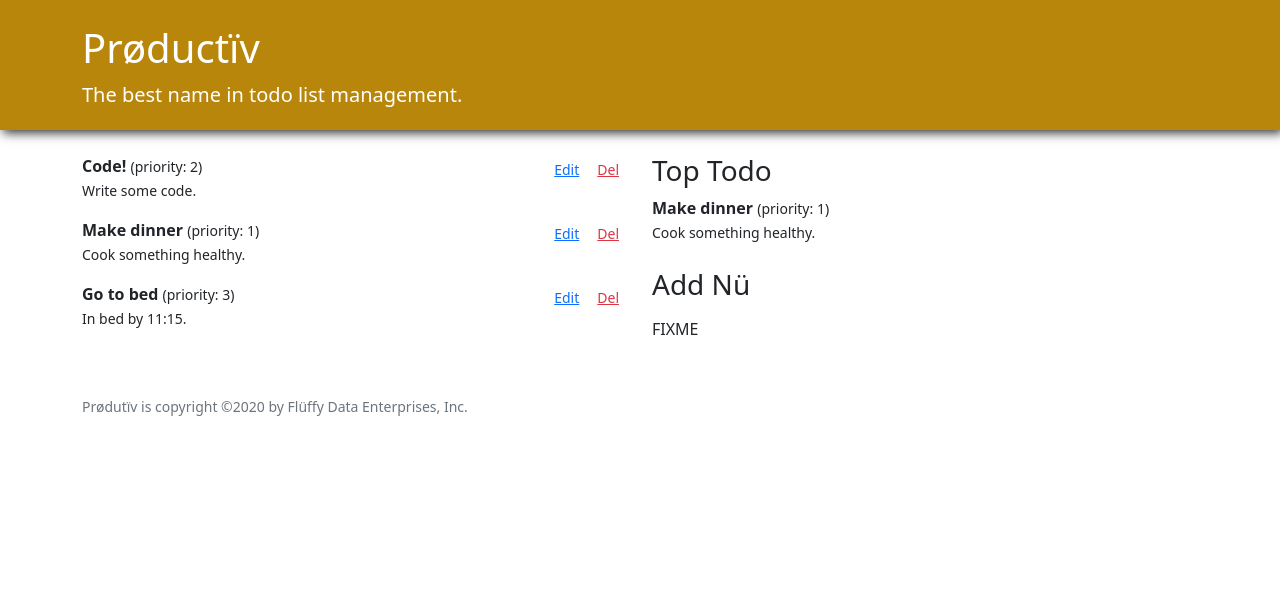
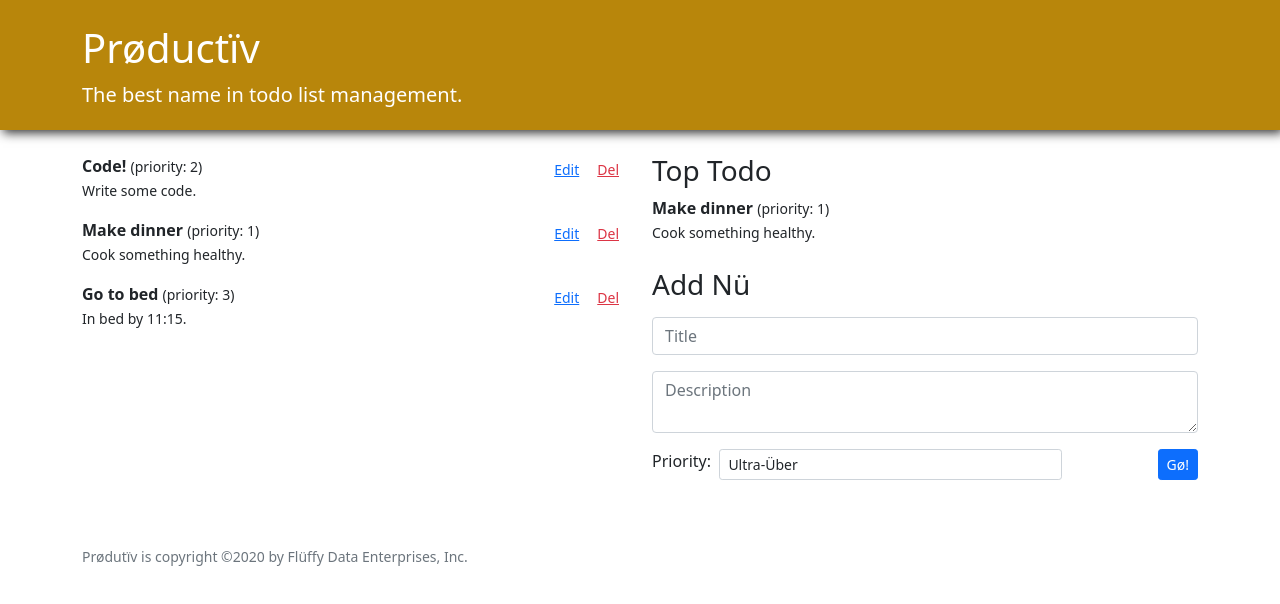
Before and after one commit to bryanpitman/todo, a React (Create React App) app in the folder productiv/: page / in a window 1280 px wide. Shown: the top 604 px of the page. Built offline with nearby package versions, Linux system fonts and the light colour scheme.

Commit message:
todo form complete

```diff
--- a/productiv/src/TodoApp.js
+++ b/productiv/src/TodoApp.js
@@ -3,6 +3,7 @@ import { v4 as uuid } from "uuid";
 
 import TopTodo from "./TopTodo";
 import EditableTodoList from "./EditableTodoList";
+import TodoForm from "./TodoForm";
 
 /** App for managing a todo list.
  *
@@ -59,7 +60,7 @@ function TodoApp({ initialTodos }) {
 
           <section>
             <h3 className="mb-3">Add Nü</h3>
-            FIXME
+            <TodoForm initialFormData={{}} handleSave={create}/>
           </section>
         </div>
 
--- a/productiv/src/TodoForm.js
+++ b/productiv/src/TodoForm.js
@@ -1,5 +1,4 @@
 import React, { useState } from "react";
-
 
 /** Form for adding.
  *
@@ -10,17 +9,29 @@ import React, { useState } from "react";
  * { TodoApp, EditableTodo } -> TodoForm
  */
 
-function TodoForm() {
+function TodoForm({ initialFormData, handleSave }) {
+  const [formData, setFormData] = useState(initialFormData);
 
   /** Update form input. */
-  function handleChange(evt) { }
+  function handleChange(evt) {
+    const { name, value } = evt.target;
+    setFormData((fData) => ({
+      ...fData,
+      [name]: value,
+    }));
+  }
 
   /** Call parent function and clear form. */
-  function handleSubmit(evt) { }
+  function handleSubmit(evt) {
+    evt.preventDefault();
+    handleSave(formData);
+    setFormData({title: "", description: "", priority: 1});
+  }
+
+
 
   return (
     <form className="NewTodoForm" onSubmit={handleSubmit}>
-
       <div className="mb-3">
         <input
           id="newTodo-title"
@@ -28,7 +39,7 @@ function TodoForm() {
           className="form-control"
           placeholder="Title"
           onChange={handleChange}
-              value="FIXME"
+          value={formData.title}
           aria-label="Title"
         />
       </div>
@@ -40,19 +51,20 @@ function TodoForm() {
           className="form-control"
           placeholder="Description"
           onChange={handleChange}
-              value="FIXME"
+          value={formData.description}
           aria-label="Description"
         />
       </div>
 
       <div className="mb-3 d-flex justify-content-between">
         <div className="w-75 d-flex justify-content-between">
-            <label htmlFor="newTodo-priority"
-                   className="d-inline-flex">Priority:&nbsp;&nbsp;
+          <label htmlFor="newTodo-priority" className="d-inline-flex">
+            Priority:&nbsp;&nbsp;
           </label>
-            <select id="newTodo-priority"
+          <select
+            id="newTodo-priority"
             name="priority"
-                    value="FIXME"
+            value={formData.priority}
             onChange={handleChange}
             className="form-control form-control-sm d-inline-flex"
           >
@@ -65,7 +77,6 @@ function TodoForm() {
           Gø!
         </button>
       </div>
-
     </form>
   );
 }
```
Lines whose indentation alone changed are shown as unchanged.
